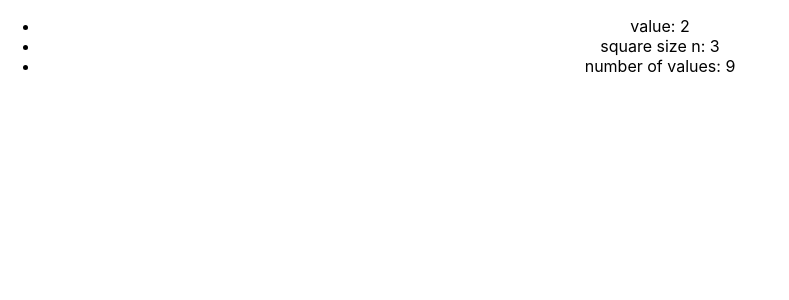
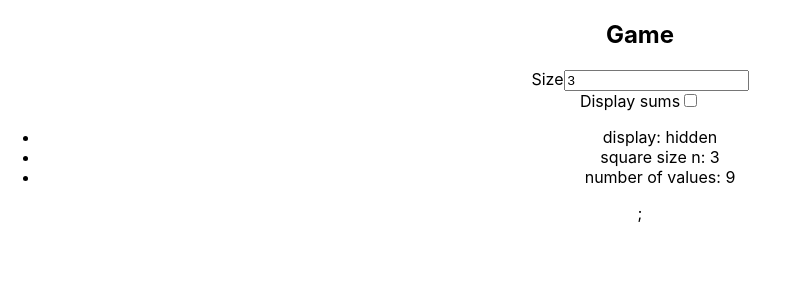
Before and after one commit to matthcol/react202401, a React (Create React App) app in the folder squareproject/: page / in a window 1280 px wide. Shown: the top 300 px of the page, without its empty margins (0-789 px from the left). Built offline with nearby package versions, Linux system fonts and the light colour scheme.

Commit message:
change size

```diff
--- a/squareproject/src/App.tsx
+++ b/squareproject/src/App.tsx
@@ -1,8 +1,9 @@
-import React from 'react';
+import React, { useReducer } from 'react';
 import logo from './logo.svg';
 import './App.css';
 import { initSquare } from './magic';
 import { IValueNumber } from './types/ivaluenumber';
+import { initStateGame, stateGameReducer } from './magicreducer';
 
 
 //function Square(props: {value: number, n: number}){
@@ -19,12 +20,57 @@ function SquareInfo({value, n}: IValueNumber){ // NB: return type =  JSX.Element
   </div>);
 }
 
+
+function Game() {
+  const [stateGame, dispatch] = useReducer(stateGameReducer, 3, initStateGame);
+  return (
+    <div className="game">
+      <h2>Game</h2>
+      <div className="controls">
+        <div>
+          Size
+          <input
+              type="number"
+              value={stateGame.n}
+              onChange={(event) => dispatch(({
+                'type': 'resize_square',
+                'newN': parseInt(event.target.value, 10)
+              }))}
+          />
+        </div>
+        <div>
+          Display sums
+          <input
+            type="checkbox"
+            onChange={(e) => {
+              // setIsDisplaySum(e.target.checked);
+              // WARNING: following code don't trigger a render
+              // square[0][0]++;
+              // console.log(square);
+            }}
+          />
+        </div>
+      </div>
+      <div>
+        <ul>
+          <li>display: {stateGame.displaySums ? 'visible':'hidden'}</li>
+          <li>square size n: {stateGame.n}</li>
+          <li>number of values: {stateGame.values.length}</li>
+        </ul>
+      </div>
+    </div>
+);
+}
+
 function App() {
-  const square: number[][] = initSquare(3);
-  square[0][1] = 2;
+  // const square: number[][] = initSquare(3);
+  // square[0][1] = 2;
   return (
     <div className="App">
-      <SquareInfo n={3} value={square[0][1]}/>
+      {
+        // <SquareInfo n={3} value={square[0][1]}/>
+      }
+      <Game />;
     </div>
   );
 }
```
